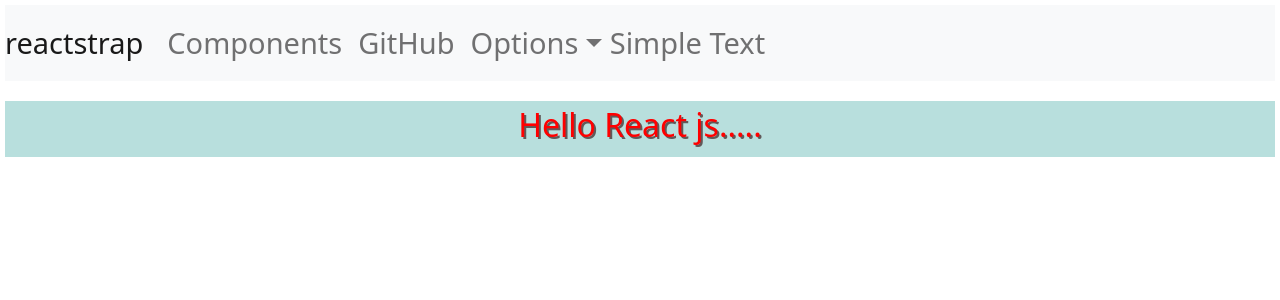
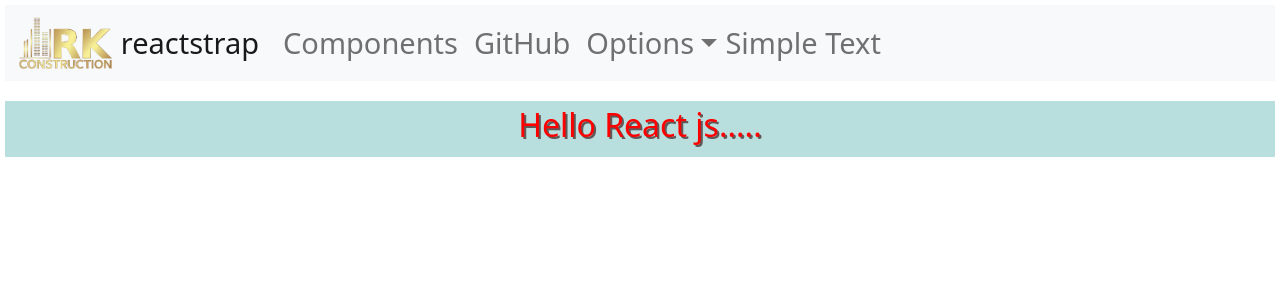
Before and after one commit to yunus9175/sample, a React (Create React App) app: page / in a window 1280 px wide. Shown: the top 300 px of the page. Built offline with nearby package versions, Linux system fonts and the light colour scheme.

Commit message:
add shortcut config file and image logo

```diff
--- a/src/components/Navbar.js
+++ b/src/components/Navbar.js
@@ -13,7 +13,7 @@ import {
   DropdownItem,
   NavbarText,
 } from 'reactstrap';
-
+import rk from '../assets/image/rk.png';
 const Example = (props) => {
   const [isOpen, setIsOpen] = useState(false);
 
@@ -22,6 +22,7 @@ const Example = (props) => {
   return (
     <div style={{ fontSize: 29 }}>
       <Navbar color="light" light expand="md">
+        <img src={rk} alt="RK contstruction" height={60} />
         <NavbarBrand href="/" style={{ fontSize: 29 }}>
           reactstrap
         </NavbarBrand>
```
